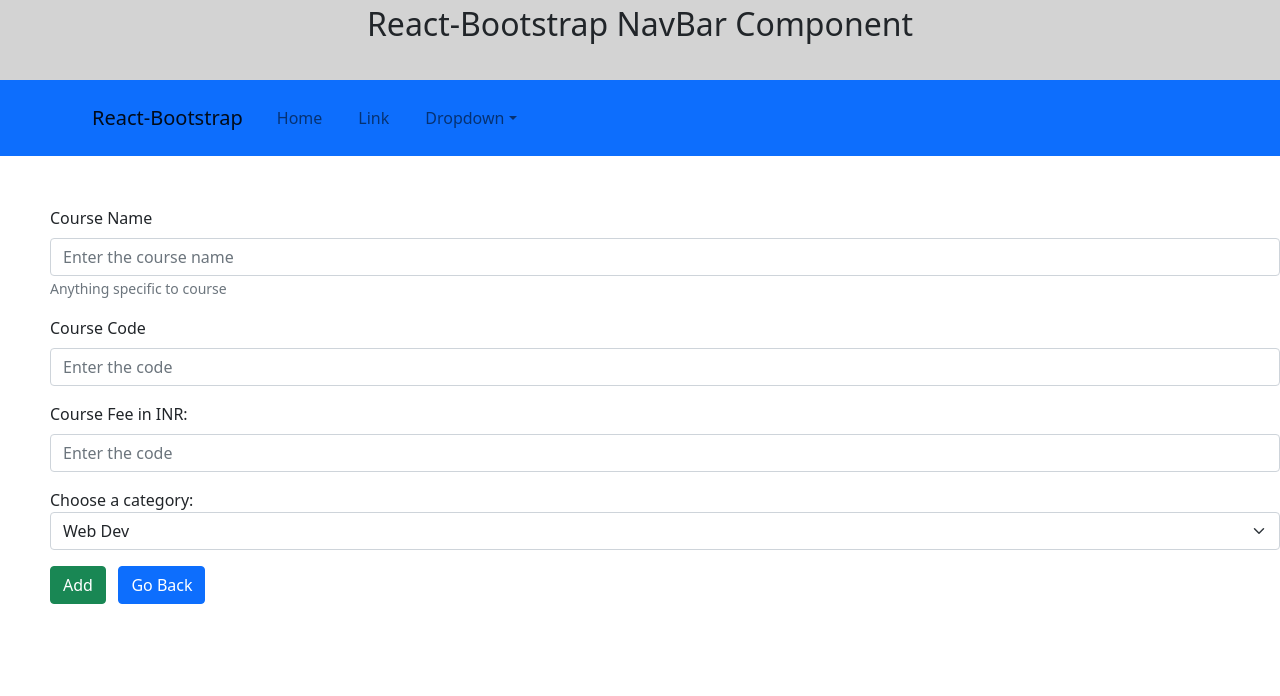
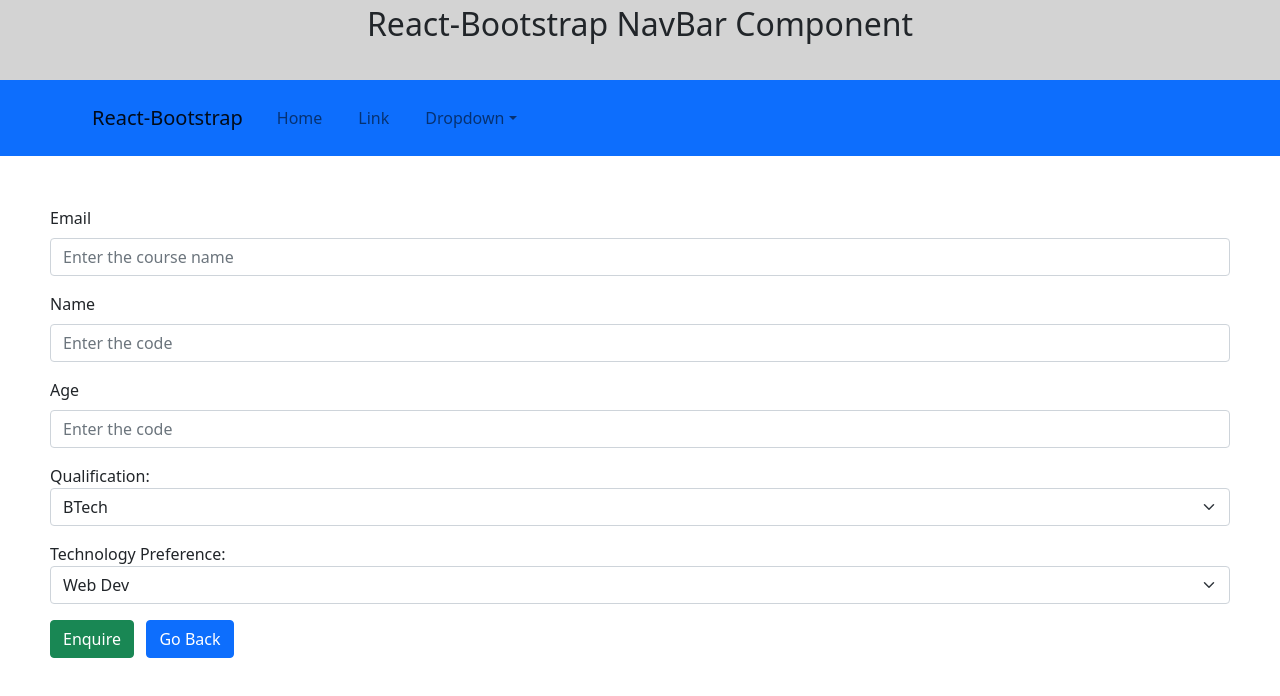
Before and after one commit to Faithinfotech-Training/Experion-Node-Team4, a React (Create React App) app: page /home/course-enquiry in a window 1280 px wide. Shown: the top 696 px of the page. Built offline with nearby package versions, Linux system fonts and the light colour scheme.

Commit message:
Dashboard added

```diff
--- a/src/Routers/Routers.js
+++ b/src/Routers/Routers.js
@@ -32,7 +32,7 @@ function Routers() {
         <Route path="/home/course-enquiry" element={<CourseEnquiryForm />} />
 
         {/* Routes for Course Management */}
-        <Route path="/admin/course" element={<CourseMng />} />
+        <Route path="/admin/course" element={<CourseMng />}/>
         <Route path="/admin/course/add-course" element={<AddCourse />} />
         <Route path="/admin/course/edit-course" element={<EditCourse />}/>
         <Route path="/admin/course/view-courses" element={<ViewCourse />}/>
--- a/src/pages/CourseEnquiryForm/CourseEnquiryForm.css
+++ b/src/pages/CourseEnquiryForm/CourseEnquiryForm.css
@@ -1,5 +1,6 @@
 .enquiryForm{
     margin-top: 50px;
     margin-left: 50px;
+    margin-right: 50px;
 
 }
--- a/src/pages/CourseEnquiryForm/CourseEnquiryForm.js
+++ b/src/pages/CourseEnquiryForm/CourseEnquiryForm.js
@@ -2,46 +2,53 @@ import { Form, Button } from "react-bootstrap";
 
 import './CourseEnquiryForm.css'
 
-function CourseEnquiryForm(){
+function CourseEnquiryForm() {
 
 
-    return(
+    return (
         <div className="enquiryForm">
 
             <Form>
                 <Form.Group className="mb-3">
-          <Form.Label>Course Name</Form.Label>
-          <Form.Control type="text" placeholder="Enter the course name" />
-
-          <Form.Text className="text-muted">
-            Anything specific to course
-          </Form.Text>
+                    <Form.Label>Email</Form.Label>
+                    <Form.Control type="email" placeholder="Enter the course name" />
                 </Form.Group>
 
                 <Form.Group className="mb-3" >
-          <Form.Label>Course Code</Form.Label>
+                    <Form.Label>Name</Form.Label>
+                    <Form.Control type="text" placeholder="Enter the code" name="coursecode" />
+                </Form.Group>
+
+                <Form.Group className="mb-3" >
+                    <Form.Label>Age</Form.Label>
                     <Form.Control type="number" placeholder="Enter the code" name="coursecode" />
                 </Form.Group>
 
-        <Form.Group className="mb-3" >
-          <Form.Label>Course Fee in INR:</Form.Label>
-          <Form.Control type="number" placeholder="Enter the code" />
+
+
+                <Form.Group className="mb-3" controlId="formBasicCheckbox">
+                    {/* Course Category: <Form.Check type="checkbox" label="Web Dev"  className="formCheckBox"/><Form.Check type="checkbox" label="IOT"  className="formCheckBox"/><Form.Check type="checkbox" label="ML"  className="formCheckBox"/> */}
+                    <label for="qualification">Qualification:</label>
+
+                    <Form.Select name="category" aria-label="Default select example" >
+                        <option value="Web Dev">BTech</option>
+                        <option value="ML">B.Sc</option>
+                        <option value="IOT">Higher Secondary</option>
+                    </Form.Select>
                 </Form.Group>
 
                 <Form.Group className="mb-3" controlId="formBasicCheckbox">
-          {/* Course Category: <Form.Check type="checkbox" label="Web Dev"  className="formCheckBox"/><Form.Check type="checkbox" label="IOT"  className="formCheckBox"/><Form.Check type="checkbox" label="ML"  className="formCheckBox"/> */}
-          <label for="cars">Choose a category:</label>
-
+                    <label for="interest">Technology Preference:</label>
                     <Form.Select name="category" aria-label="Default select example" >
                         <option value="Web Dev">Web Dev</option>
                         <option value="ML">ML</option>
-            <option value="IOT">IOT</option>
+                        <option value="IOT">AI</option>
                     </Form.Select>
                 </Form.Group>
                 <Button variant="success" type="submit">
-          Add
+                    Enquire
                 </Button>&nbsp;&nbsp;&nbsp;
-        <Button variant="primary" type="reset" >
+                <Button variant="primary" >
                     Go Back
                 </Button>
             </Form>
```
Also changed, not shown: src/Components/Dashboard/Dashboard.css (added, +25 -0 lines), src/Components/Dashboard/Dashboard.js (added, +33 -0 lines). Lines whose indentation alone changed are shown as unchanged.
